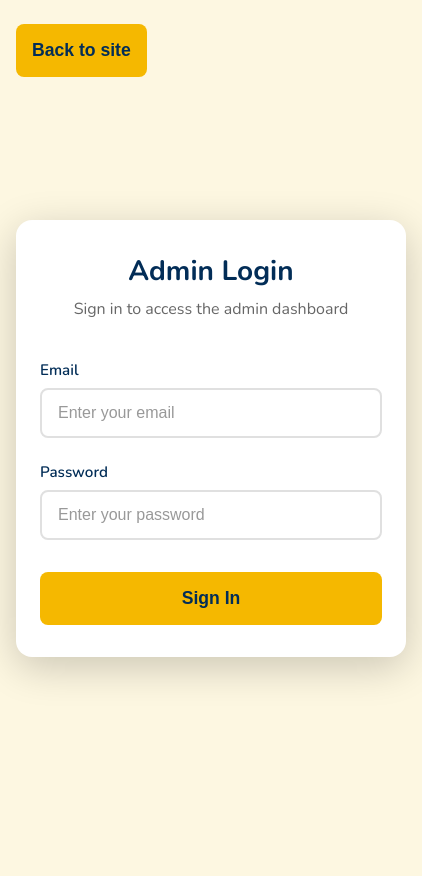
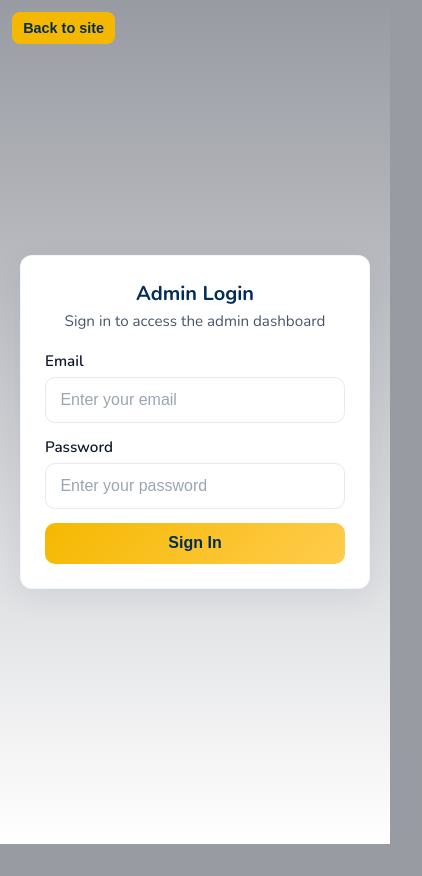
Before and after one commit to NGHades/TravelBookers, a React (Vite) app in the folder frontend/: page /admin/login in a window 390 px wide. Shown: the whole page, 422 px wide, since content can reach past the window. After the commit the page ends 844 px from the top, so only its background shows below. Built offline with nearby package versions, Linux system fonts and the light colour scheme; no server answers.

Commit message:
UI Enhancements

```diff
--- a/frontend/src/css/AdminDashboard.css
+++ b/frontend/src/css/AdminDashboard.css
@@ -1,6 +1,6 @@
 .admin-dashboard {
   padding: 2rem;
-  background: #FDF7E1;
+  background: #989ba2;
   min-height: calc(100vh - 96px);
   color: #0f172a;
 }
--- a/frontend/src/css/AdminLogin.css
+++ b/frontend/src/css/AdminLogin.css
@@ -1,28 +1,28 @@
 .admin-login-container {
+  min-height: 100vh;
   display: flex;
+  align-items: center;
   justify-content: center;
-  align-items: center;
-  background: #FDF7E1;
-  padding: 2rem;
-  height: 100vh;
-  width: 100%;
-  overflow: hidden;
+  padding: 2.5rem 1.25rem;
+  background: linear-gradient(180deg, #989ba2 0%, #ffffff 100%);
+  box-sizing: border-box;
 }
 
 .admin-login-card {
+  width: 100%;
+  max-width: 520px;
   background-color: #ffffff;
-  border-radius: 16px;
-  box-shadow: 0 10px 40px rgba(0, 0, 0, 0.2);
-  padding: 3rem;
-  width: 100%;
-  max-width: 450px;
-  animation: fadeIn 0.3s ease-in;
+  border-radius: 14px;
+  padding: 2.25rem;
+  box-shadow: 0 8px 30px rgba(2, 45, 87, 0.08);
+  border: 1px solid rgba(2, 45, 87, 0.04);
+  animation: fadeIn 260ms ease-out;
 }
 
 @keyframes fadeIn {
   from {
     opacity: 0;
-    transform: translateY(-20px);
+    transform: translateY(-10px);
   }
   to {
     opacity: 1;
@@ -32,133 +32,145 @@
 
 .admin-login-header {
   text-align: center;
-  margin-bottom: 2.5rem;
+  margin-bottom: 1.25rem;
 }
 
 .admin-login-header h1 {
   color: #022d57;
-  font-size: 2rem;
+  font-size: 1.5rem;
   font-weight: 700;
-  margin: 0 0 0.5rem 0;
+  margin: 0 0 0.25rem 0;
 }
 
 .admin-login-header p {
-  color: #666;
-  font-size: 1rem;
+  color: #475569;
+  font-size: 0.95rem;
   margin: 0;
 }
 
 .admin-login-form {
-  display: flex;
-  flex-direction: column;
-  gap: 1.5rem;
+  display: grid;
+  grid-template-columns: 1fr;
+  gap: 0.9rem;
 }
 
 .form-group {
   display: flex;
   flex-direction: column;
-  gap: 0.5rem;
+  gap: 0.35rem;
 }
 
 .form-group label {
-  color: #022d57;
+  color: #0f172a;
   font-weight: 600;
   font-size: 0.95rem;
 }
 
-.form-group input {
-  padding: 0.875rem 1rem;
-  border: 2px solid #e0e0e0;
-  border-radius: 8px;
+.form-group input[type="text"],
+.form-group input[type="email"],
+.form-group input[type="password"],
+.form-group input[type="search"] {
+  height: 44px;
+  padding: 0 0.9rem;
+  border: 1px solid #e6e9ee;
+  border-radius: 10px;
   font-size: 1rem;
-  transition: all 0.3s ease;
   background-color: #ffffff;
   color: #022d57;
+  transition: box-shadow 0.18s ease, border-color 0.18s ease;
+}
+
+.form-group input::placeholder {
+  color: #9aa6b2;
 }
 
 .form-group input:focus {
   outline: none;
   border-color: #f5b800;
-  box-shadow: 0 0 0 3px rgba(245, 184, 0, 0.1);
-}
-
-.form-group input:disabled {
-  background-color: #f5f5f5;
-  cursor: not-allowed;
-}
-
-.form-group input::placeholder {
-  color: #999;
+  box-shadow: 0 6px 18px rgba(2, 45, 87, 0.06);
 }
 
 .error-message {
-  background-color: #fee;
-  color: #c33;
-  padding: 0.875rem 1rem;
+  background-color: #fff1f2;
+  color: #b91c1c;
+  padding: 0.75rem 1rem;
   border-radius: 8px;
-  border: 1px solid #fcc;
-  font-size: 0.9rem;
-  text-align: center;
+  border: 1px solid #fecaca;
+  font-size: 0.92rem;
+  text-align: left;
 }
 
 .login-button {
-  background-color: #f5b800;
+  display: inline-flex;
+  align-items: center;
+  justify-content: center;
+  gap: 0.5rem;
+  background: linear-gradient(135deg, #f5b800, #ffcc4d);
   color: #022d57;
-  padding: 1rem;
+  padding: 0.7rem 1rem;
   border: none;
-  border-radius: 8px;
-  font-size: 1.1rem;
+  border-radius: 10px;
+  font-size: 1rem;
   font-weight: 700;
   cursor: pointer;
-  transition: all 0.3s ease;
-  margin-top: 0.5rem;
+  transition: transform 0.16s ease, box-shadow 0.16s ease;
 }
 
 .login-button:hover:not(:disabled) {
-  background-color: #ffd700;
   transform: translateY(-2px);
-  box-shadow: 0 4px 12px rgba(245, 184, 0, 0.3);
-}
-
-.login-button:active:not(:disabled) {
-  transform: translateY(0);
+  box-shadow: 0 10px 30px rgba(2, 45, 87, 0.1);
 }
 
 .login-button:disabled {
-  background-color: #ccc;
-  color: #666;
+  background: #e6e6e6;
+  color: #7a7a7a;
   cursor: not-allowed;
-  transform: none;
-}
-
-/* Responsive design */
-@media (max-width: 600px) {
-  .admin-login-container {
-    padding: 1rem;
-  }
-
-  .admin-login-card {
-    padding: 2rem 1.5rem;
-  }
-
-  .admin-login-header h1 {
-    font-size: 1.75rem;
-  }
 }
 
 .admin-return-button {
   background-color: #f5b800;
   color: #022d57;
-  padding: 1rem;
+  padding: 0.6rem 0.85rem;
   border: none;
   border-radius: 8px;
-  font-size: 1.1rem;
+  font-size: 0.95rem;
   font-weight: 700;
   cursor: pointer;
-  transition: all 0.3s ease;
-  margin-top: 0.5rem;
+  transition: box-shadow 0.16s ease, transform 0.12s ease;
+  position: absolute;
   top: 1rem;
   left: 1rem;
-  position: absolute;
   z-index: 1000;
 }
+
+@media (max-width: 640px) {
+  .admin-login-card {
+    padding: 1.5rem;
+    margin: 0 auto;
+    border-radius: 12px;
+  }
+
+  .admin-login-header h1 {
+    font-size: 1.25rem;
+  }
+
+  .admin-return-button {
+    top: 0.75rem;
+    left: 0.75rem;
+    padding: 0.5rem 0.7rem;
+    font-size: 0.9rem;
+  }
+}
+
+/* Utility: visually hidden (screen-reader only) */
+.sr-only {
+  position: absolute;
+  width: 1px;
+  height: 1px;
+  padding: 0;
+  margin: -1px;
+  overflow: hidden;
+  clip: rect(0, 0, 0, 0);
+  white-space: nowrap;
+  border: 0;
+}
--- a/frontend/src/css/AdminNavBar.css
+++ b/frontend/src/css/AdminNavBar.css
@@ -2,16 +2,20 @@
   width: 100%;
   background: #022d57;
   border-bottom: 4px solid #f5b800;
-  padding: 1rem 2rem;
+  padding: 0.5rem 0; /* vertical padding only; inner content will be constrained */
   color: #fff;
 }
 
 .admin-navbar__content {
   display: flex;
   align-items: center;
-  justify-content: space-between;
+  justify-content: flex-start; /* brand at left; links will be centered absolutely */
   gap: 1.5rem;
-  flex-wrap: wrap;
+  flex-wrap: nowrap;
+  position: relative; /* needed for absolutely centered links */
+  max-width: 1200px;
+  margin: 0 auto;
+  padding: 0 1rem; /* horizontal inner padding */
 }
 
 .admin-navbar__brand {
@@ -19,6 +23,7 @@
   font-weight: 700;
   color: #fff;
   text-decoration: none;
+  flex: 0 0 auto;
 }
 
 .brand-highlight {
@@ -29,6 +34,10 @@
   display: flex;
   gap: 1.5rem;
   align-items: center;
+  position: absolute;
+  left: 50%;
+  transform: translateX(-50%);
+  z-index: 2;
 }
 
 .admin-navbar__link {
@@ -59,6 +68,9 @@
   display: flex;
   gap: 0.75rem;
   align-items: center;
+  margin-left: auto; /* push actions to the far right */
+  padding-right: 1rem; /* keep a little space from the window edge */
+  flex: 0 0 auto;
 }
 
 .admin-navbar__action {
@@ -82,19 +94,39 @@
   box-shadow: 0 4px 12px rgba(0, 0, 0, 0.15);
 }
 
-@media (max-width: 768px) {
+@media (max-width: 992px) {
+  .admin-navbar__content {
+    flex-wrap: wrap;
+  }
+
+  /* On medium/narrow screens, stop using absolute centering so links can wrap naturally */
+  .admin-navbar__links {
+    position: static;
+    transform: none;
+    margin: 0.5rem 0;
+    width: 100%;
+    justify-content: center;
+  }
+
+  .admin-navbar__actions {
+    margin-left: 0;
+    width: 100%;
+    justify-content: flex-start;
+    padding-left: 0;
+  }
+}
+
+@media (max-width: 480px) {
   .admin-navbar__content {
     flex-direction: column;
-    align-items: flex-start;
+    align-items: stretch;
   }
 
   .admin-navbar__links {
-    width: 100%;
     justify-content: flex-start;
   }
 
   .admin-navbar__actions {
-    width: 100%;
     justify-content: flex-start;
   }
 }
--- a/frontend/src/css/Home.css
+++ b/frontend/src/css/Home.css
@@ -30,11 +30,12 @@
 
 .search-input {
   width: 100%;
-  padding: 0.75rem 1rem;
+  padding: 0.6rem 0.9rem;
   border: 2px solid #cbd5f1;
   border-radius: 10px;
-  font-size: 1rem;
+  font-size: 0.95rem;
   font-family: inherit;
+  box-sizing: border-box;
 }
 
 .search-input:focus {
@@ -158,14 +159,22 @@
 
 .vehicles-grid {
   display: grid;
-  grid-template-columns: repeat(3, 1fr);
-  gap: 2rem;
+  /* Fixed three-column layout with fixed card width so cards don't stretch */
+  grid-template-columns: repeat(3, 340px);
+  gap: 1.5rem;
   margin-bottom: 2rem;
+  box-sizing: border-box;
+  padding-right: 1rem; /* prevent touching the very edge */
+  justify-content: start; /* keep columns fixed and aligned to left */
 }
 
 @media (max-width: 1024px) {
   .vehicles-grid {
-    grid-template-columns: repeat(2, 1fr);
+    grid-template-columns: repeat(
+      2,
+      340px
+    ); /* two fixed columns on medium screens */
+    justify-content: center;
   }
 }
 
@@ -181,7 +190,7 @@
   }
 
   .vehicles-grid {
-    grid-template-columns: repeat(2, 1fr);
+    grid-template-columns: repeat(2, 340px);
   }
 }
 
@@ -191,7 +200,8 @@
   }
 
   .vehicles-grid {
-    grid-template-columns: 1fr;
+    grid-template-columns: 1fr; /* single column on small screens */
+    justify-content: stretch;
   }
 
   .filters-sidebar {
--- a/frontend/src/css/SignUp.css
+++ b/frontend/src/css/SignUp.css
@@ -3,7 +3,7 @@
   display: flex;
   justify-content: center;
   align-items: center;
-  background: #FDF7E1;
+  background: #989ba2;
   padding: 2rem;
 }
 
--- a/frontend/src/css/globals.css
+++ b/frontend/src/css/globals.css
@@ -137,7 +137,7 @@ body {
   body {
     @apply text-foreground;
     font-family: "Nunito", sans-serif;
-    background-color: #FDF7E1;
+    background-color: #989ba2;
   }
 }
 
@@ -211,7 +211,7 @@ html {
   padding: 0;
   width: 100%;
   min-height: 100vh;
-  background-color: #FDF7E1;
+  background-color: #989ba2;
 }
 
 .content {
@@ -226,19 +226,19 @@ body {
 }
 
 .logo img {
-  height: 96px;
+  height: 40px;
 }
 
 .nav-links {
   display: flex;
   align-items: center;
-  gap: 4rem;
+  gap: 2rem;
 }
 
 .nav-links a {
   color: white;
   font-weight: bold;
-  font-size: 20px;
+  font-size: 16px;
   text-decoration: none;
   transition: color 0.3s ease;
 }
--- a/frontend/src/index.css
+++ b/frontend/src/index.css
@@ -28,7 +28,7 @@ body {
   min-width: 320px;
   min-height: 100vh;
   width: 100%;
-  background-color: #FDF7E1;
+  background-color: #989ba2;
 }
 
 h1 {
```
Also changed, not shown: frontend/src/css/NavBar.css (+59 -18 lines).
